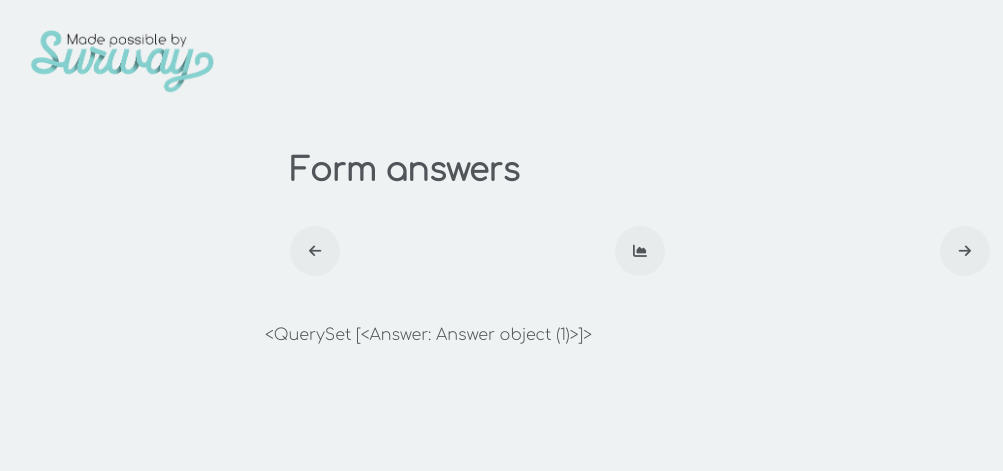
After one commit to kipteamm/Surway, a Django app: template templates/app/form_answers.html in a window 1280 px wide. The commit adds this page. Shown: the top 471 px of the page, without its empty margins (0-1003 px from the left). Run offline with Django 4.2, Linux system fonts and the light colour scheme; the template is opened without the code that fills it: values that come from a table or form of the project are taken from there, others are empty; tables that the repository leaves empty hold one stand-in row (values such as "Sample post"); some libraries are stand-ins or nearby versions.

Commit message:
- Added question answering

```diff
--- a/api/urls.py
+++ b/api/urls.py
@@ -17,4 +17,6 @@ urlpatterns = [
 
     path('question/create', create_question, name='create_question'),
     path('question/update', update_question, name='update_question'),
+
+    path('answer/submit', submit_answer, name='submit_answer'),
 ]
--- a/app/urls.py
+++ b/app/urls.py
@@ -6,5 +6,6 @@ from .views import *
 urlpatterns = [
     path('forms', forms, name='forms'),
     path('forms/edit', edit_form, name='edit_form'),
-    path('form/<int:form_id>', form, name='form')
+    path('forms/answers', form_answers, name='form_answers'),
+    path('form/<int:form_id>', form, name='form'),
 ]
--- a/static/css/basics.css
+++ b/static/css/basics.css
@@ -11,6 +11,7 @@
     --primary-bg: #eff2f3;
     --secondary-bg: #e8ebec;
     --tertiary-bg: #d9d9d9;
+    --quaternary-bg: #fff;
     --primary-font-clr: #515459;
     --secondary-font-clr: #2a2c30;
 }
@@ -19,8 +20,9 @@
     --primary-bg: #16181d;
     --secondary-bg: #1c1f26;
     --tertiary-bg: #576175;
+    --quaternary-bg: #0e1014;
     --primary-font-clr: #c6ccd8;
-    --secondary-font-clr: #000;
+    --secondary-font-clr: #fff;
 }
 
 ::-webkit-scrollbar {
@@ -300,11 +302,12 @@ img.logo:hover {
 
 /* ALERTS & NOTIFICATIONS */
 .alert {
-    position: absolute;
+    position: fixed;
+    z-index: 1;
     top: var(--pdd);
     right: var(--pdd);
     border-radius: 12px;
-    background: #fff;
+    background: var(--quaternary-bg);
     padding: 20px 35px 20px 25px;
     box-shadow: 0 6px 20px -5px rgba(0, 0, 0, 0.1);
     overflow: hidden;
--- a/static/css/forms.css
+++ b/static/css/forms.css
@@ -289,3 +289,45 @@ span.required {
 .submit {
     text-align: center;
 }
+.bounce {
+    animation: bounce 2s infinite;
+    -webkit-animation: bounce 2s infinite;
+}
+
+@keyframes bounce {
+    0%, 20%, 50%, 80%, 100% {
+      transform: translateY(0);
+    }
+    40% {
+      transform: translateY(-30px);
+    }
+    60% {
+      transform: translateY(-15px);
+    }
+}
+
+/* FORM ANSWERS */
+.form-answer-toggle {
+    margin-top: var(--pdd);
+    display: flex;
+}
+
+.form-answer-toggle span {
+    flex: 33%
+}
+.form-answer-toggle span:nth-child(2) i {
+    margin: 0 auto;
+}
+.form-answer-toggle span:nth-child(3) i {
+    margin-left: auto;
+}
+
+.form-answer-toggle i {
+    width: 50px;
+    height: 50px;
+    background-color: var(--secondary-bg);
+    border-radius: 50%;
+    display: flex;
+    justify-content: center;
+    align-items: center;
+}
--- a/static/js/basics.js
+++ b/static/js/basics.js
@@ -21,8 +21,6 @@ let timer1, timer2;
 
 
 function sendAlert(type, message) {
-    console.log('test')
-
     titleSpan.innerText = toCapitalize(type)
     messageSpan.innerText = message
 
--- a/surway/models.py
+++ b/surway/models.py
@@ -85,6 +85,10 @@ class Question(models.Model):
     string_answer = models.TextField(max_length=5000, blank=True, null=True)
     integer_answer = models.IntegerField(blank=True, null=True)
 
+    # Time records
+    creation_timestamp = models.FloatField()
+    last_edit_timestamp = models.FloatField()
+
     def to_dict(self) -> dict:
         answer = self.string_answer
 
@@ -101,3 +105,30 @@ class Question(models.Model):
             'question' : self.question,
             'answer' : answer,
         }
+
+
+class Answer(models.Model):
+    # Identifiers
+    id = SnowflakeIDField(primary_key=True, unique=True)
+    question_id = SnowflakeIDField()
+    form_id = SnowflakeIDField()
+    track_id = models.TextField(max_length=256, blank=True, null=True)
+
+    string_answer = models.TextField(max_length=5000, blank=True, null=True)
+    integer_answer = models.IntegerField(blank=True, null=True)
+
+    # Time records
+    creation_timestamp = models.FloatField()
+
+    def to_dict(self) -> dict:
+        answer = self.string_answer
+
+        if not answer:
+            answer = self.integer_answer
+
+        return {
+            'answer_id' : self.id,
+            'question_id' : self.question_id,
+            'form_id' : self.form_id,
+            'answer' : answer
+        }
--- a/templates/app/form.html
+++ b/templates/app/form.html
@@ -3,6 +3,8 @@
 {% block title %}{{ form.title }}{% endblock %}
 
 {% block content %}
+    <script src="/static/js/form.js" defer></script>
+
     {% if user.theme %}
         <img class="logo" src="/static/images/mediapack/ad_{{ user.theme }}.png" onclick="window.location.href='/'">
     {% else %}
@@ -22,7 +24,7 @@
         </div>
 
         {% for question in questions %}
-            <div class="form-section form-question">
+            <div class="form-section form-question{% if question.required %} required-question{% endif %}" id="question-{{ question.id }}">
                 <div class="section-type">
                     {% if question.question_type == 1 %}
                         <i class="fas fa-quote-right"></i>
@@ -48,7 +50,7 @@
         {% endfor %}
 
         <div class="submit">
-            <button class="primary-btn">Submit</button>
+            <button class="primary-btn" onclick="submit('{{ form.id }}', {% if track_id %}'{{ track_id }}'{% else %}null{% endif %})">Submit</button>
         </div>
     </div>
 {% endblock %}
--- /dev/null
+++ b/templates/app/form_answers.html
@@ -0,0 +1,31 @@
+{% extends "bases/form_base.html" %}
+
+{% block title %}{{ form.title }}{% endblock %}
+
+{% block content %}
+    {% if user.theme %}
+        <img class="logo" src="/static/images/mediapack/ad_{{ user.theme }}.png" onclick="window.location.href='/'">
+    {% else %}
+        <img class="logo" src="/static/images/mediapack/ad_light.png" onclick="window.location.href='/'">
+    {% endif %}
+
+    <div class="form">
+        <div class="form-section form-meta">
+            <h1>Form answers</h1>
+
+            <div class="form-answer-toggle">
+                <span>
+                    <i class="fas fa-arrow-left"></i>
+                </span>
+                <span>
+                    <i class="fas fa-chart-area"></i>
+                </span>
+                <span>
+                    <i class="fas fa-arrow-right"></i>
+                </span>
+            </div>
+        </div>
+
+        {{ answers }}
+    </div>
+{% endblock %}
--- a/templates/app/forms.html
+++ b/templates/app/forms.html
@@ -50,7 +50,7 @@
                 <img src="/static/images/forms/default.jpg">
 
                 <div class="options">
-                    <i class="fas fa-edit" onclick="window.location.href='/forms/edit?id={{ form.id }}'"></i><i class="fas fa-share" onclick="window.open('/form/{{ form.id }}')"></i><i class="fas fa-trash" onclick="deleteForm('{{ form.id}}')"></i>
+                    <i class="fas fa-edit" onclick="window.location.href='/forms/edit?id={{ form.id }}'"></i><i class="fas fa-comment" onclick="window.location.href='/form/answers?id={{ form.id }}'"></i><i class="fas fa-trash" onclick="deleteForm('{{ form.id}}')"></i>
                 </div>
 
                 <h3>{{ form.title }}</h3>
```
Also changed, not shown: api/form_views.py (+82 -3 lines), api/request_handler.py (+15 -17 lines), app/views.py (+38 -6 lines), static/js/form.js (added, +113 -0 lines).
